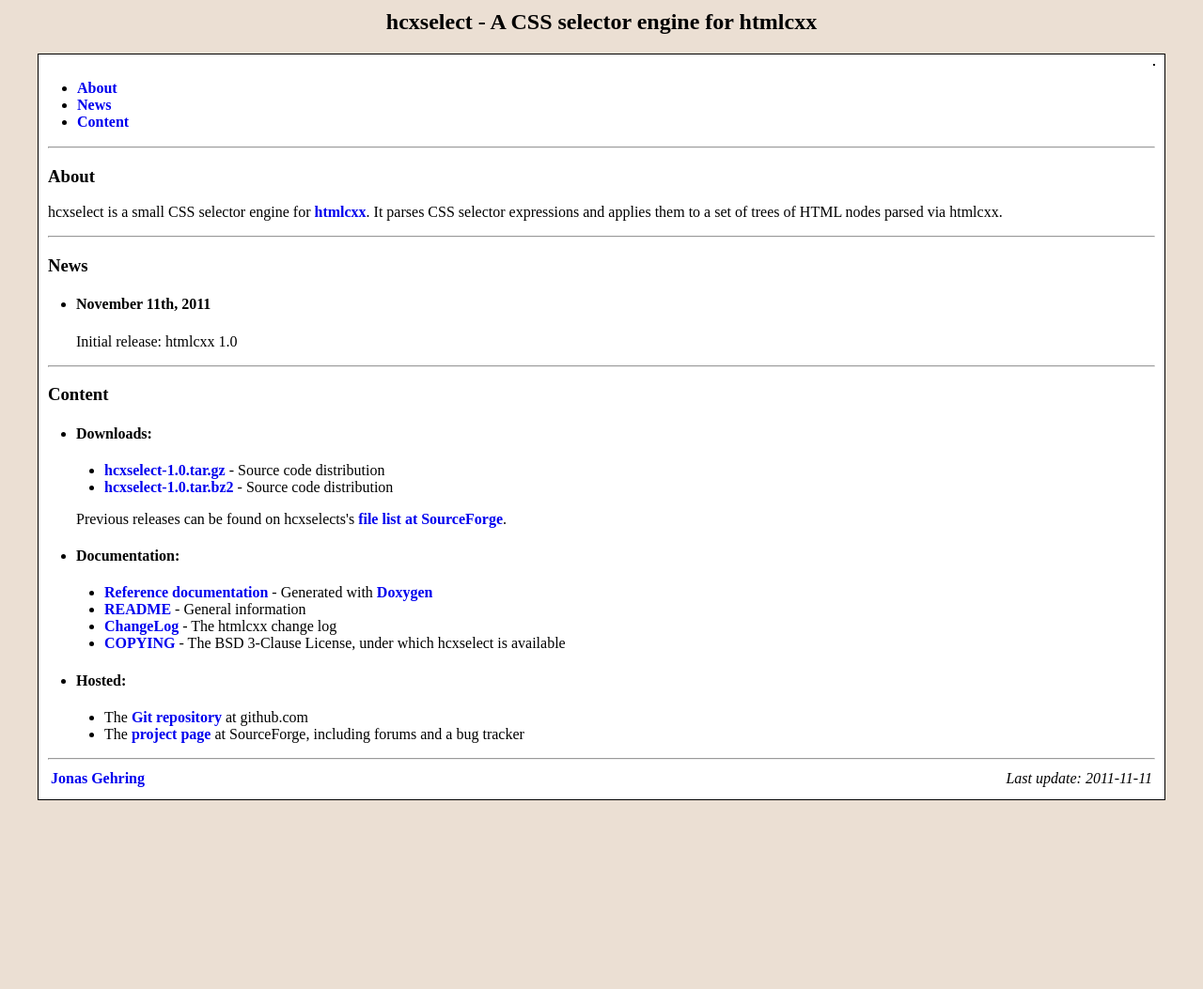
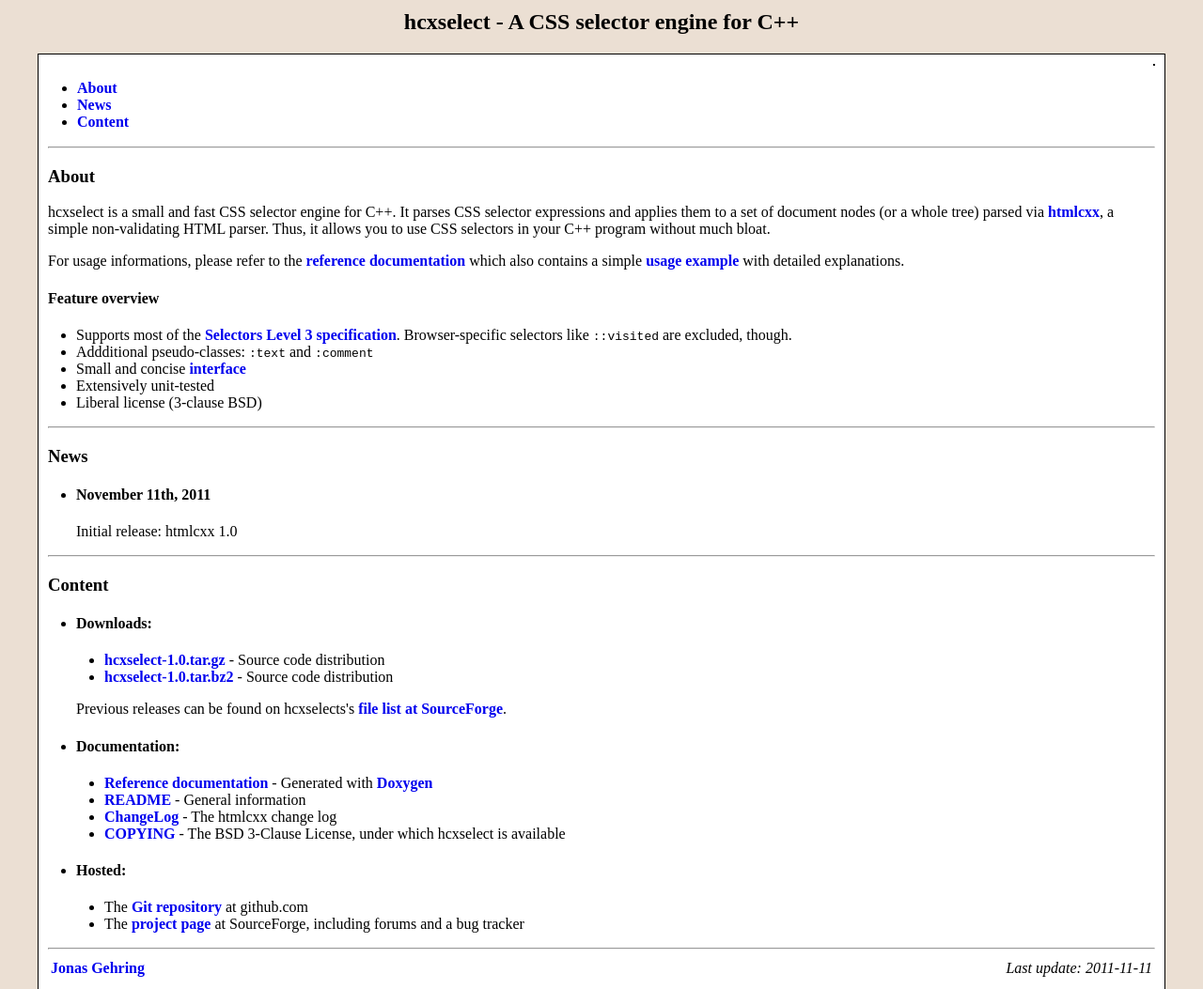
Before and after one commit to jgehring/hcxselect, a plain HTML site: page web/index.html in a window 1280 px wide. Shown: the top 1053 px of the page at 94% size. Before the commit the page ends 856 px from the top, so only its background shows below. Drawn offline with Linux system fonts and the light colour scheme.

Commit message:
Updated description on web page

```diff
--- a/web/index.html
+++ b/web/index.html
@@ -5,12 +5,12 @@
     <meta name="keywords" content="CSS selector, CSS selector engine, selector, htmlcxx, tree.hh, HTML, C++, hcxselect, tree" />
     <link href="stylesheet.css" rel="stylesheet" type="text/css" />
 
-    <title>hcxselect - A CSS selector engine for htmlcxx</title>
+    <title>hcxselect - A CSS selector engine for C++</title>
 
   </head>
 
   <body>
-    <h2>hcxselect - A CSS selector engine for htmlcxx</h2>
+    <h2>hcxselect - A CSS selector engine for C++</h2>
 
     <div class="body">
       <div class="sflogo">
@@ -31,10 +31,30 @@
       <div class="main">
         <hr />
         <a name="about"><h3>About</h3></a>
-        <p>hcxselect is a small CSS selector engine for
-        <a href="http://htmlcxx.sourceforge.net">htmlcxx</a>. It parses
-        CSS selector expressions and applies them to a set of trees of HTML
-        nodes parsed via htmlcxx.</p>
+        <p>hcxselect is a small and fast CSS selector engine for
+        C++. It parses CSS selector expressions and applies them
+        to a set of document nodes (or a whole tree) parsed via <a
+        href="http://htmlcxx.sourceforge.net">htmlcxx</a>, a simple
+        non-validating HTML parser. Thus, it allows you to use CSS
+        selectors in your C++ program without much bloat.</p>
+
+        <p>For usage informations, please refer to the <a
+        href="doc/">reference documentation</a> which also contains a simple
+        <a href="doc/select_8cpp-example.html">usage example</a> with
+        detailed explanations.</a></p>
+
+        <h4>Feature overview</h4>
+        <ul>
+          <li>Supports most of the
+          <a href="http://www.w3.org/TR/selectors/">Selectors Level 3 specification</a>.
+          Browser-specific selectors like <tt>::visited</tt> are excluded,
+          though.
+          </li>
+          <li>Addditional pseudo-classes: <tt>:text</tt> and <tt>:comment</tt></li>
+          <li>Small and concise <a href="doc/namespacehcxselect.html">interface</a></li>
+          <li>Extensively unit-tested</li>
+          <li>Liberal license (3-clause BSD)</li>
+        </ul>
 
         <hr />
         <a name="news"><h3>News</h3></a>
```
